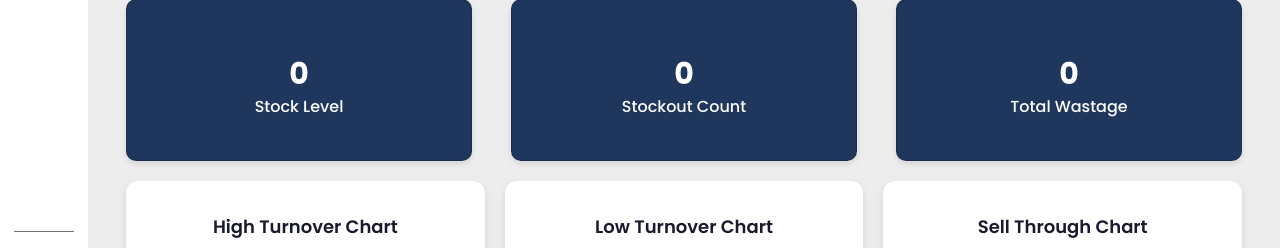
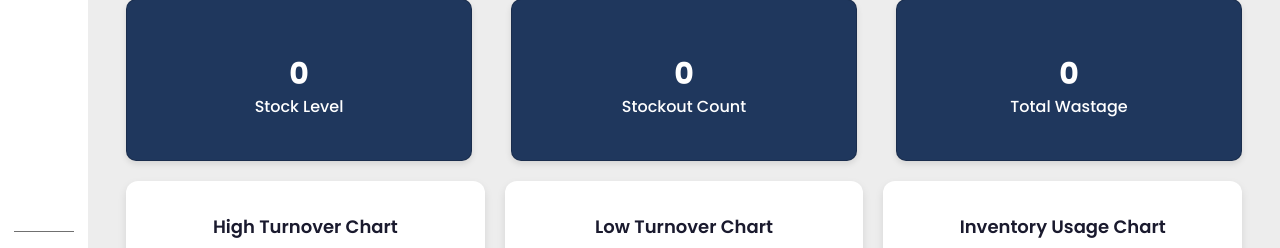
Before and after one commit to fmdlocsin/11-Nevada-CAP2, a PHP site: page /dashboard-inventory in a window 1280 px wide. Shown: the part 499-747 px from the top of the page. Run offline with PHP 8.4, Linux system fonts and the light colour scheme; some libraries are stand-ins or nearby versions.

Commit message:
Update dashboard-inventory.php

```diff
--- a/dashboard-inventory.php
+++ b/dashboard-inventory.php
@@ -642,7 +642,7 @@ if ($_SERVER["REQUEST_METHOD"] === "POST" && isset($_POST['branches'])) {
                         <canvas id="lowTurnoverChart"></canvas>
                     </div>
                     <div class="chart-box">
-                        <h2>Sell Through Chart</h2>
+                        <h2>Inventory Usage Chart</h2>
                         <canvas id="sellThroughChart"></canvas>
                     </div>
                 </div>
```
